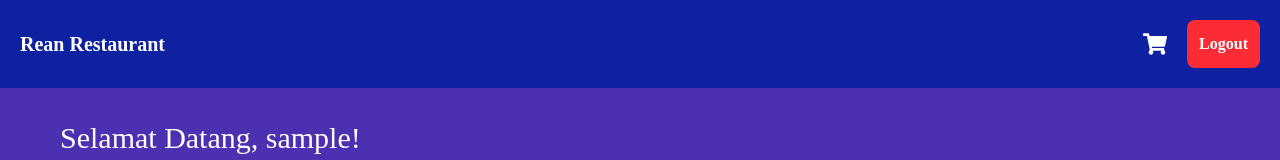
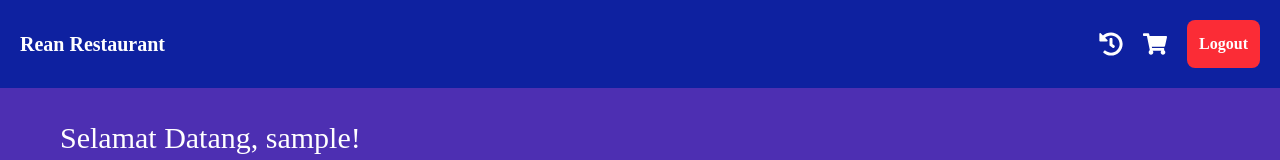
Before and after one commit to Reyy344/Pemesanan-Restoran, a React (Vite) app in the folder frontend/: page /dashboard in a window 1280 px wide. Shown: the top 160 px of the page. Built offline with nearby package versions, Linux system fonts and the light colour scheme; no server answers; sample sign-in values are in the browser's storage.

Commit message:
add history page icon

```diff
--- a/frontend/src/components/templates/DashboardTemplate.tsx
+++ b/frontend/src/components/templates/DashboardTemplate.tsx
@@ -4,6 +4,7 @@ import { DashboardLayout } from "../organisms/DashboardLayout";
 import { LogoutButton } from "../molecules/LogoutButton";
 import { FaShoppingCart } from "react-icons/fa";
 import { FaSearch } from "react-icons/fa";
+import { FaHistory } from "react-icons/fa";
 import { apiUrl } from "../../lib/api";
 
 // Define the Product type
@@ -125,11 +126,16 @@ export const DashboardTemplate: React.FC = () => {
           </a>
         </div>
         <div className="flex gap-5 items-center">
+          <FaHistory
+            className="text-white text-2xl cursor-pointer"
+            onClick={() => navigate("/history")}
+            title="HistoryPage"
+          />
           <div
             className="relative cursor-pointer"
             onClick={() => navigate("/cart")}
           >
-            <FaShoppingCart className="text-white text-2xl" />
+            <FaShoppingCart className="text-white text-2xl" title="CartPage" />
 
             {cartCount > 0 && (
               <span className="absolute -top-2 -right-2 bg-red-500 text-white text-xs font-bold px-2 py-0.5 rounded-full">
```
